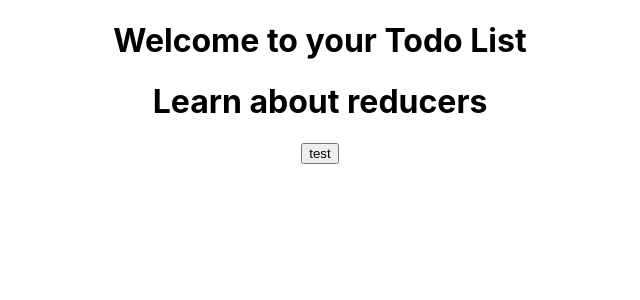
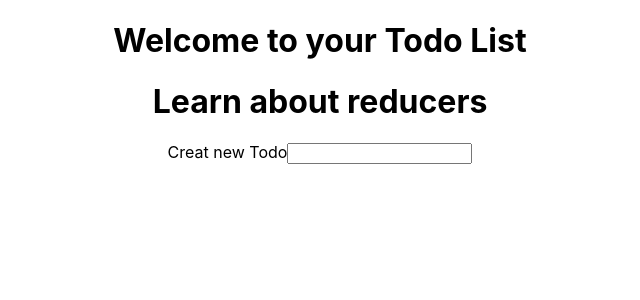
Before and after one commit to bloominstituteoftechnology/reducer-todo, a React (Create React App) app in the folder to-do/: page / in a window 1280 px wide. Shown: the top 300 px of the page, without its empty margins (320-960 px from the left). Built offline with nearby package versions, Linux system fonts and the light colour scheme.

Commit message:
Rendered TodoForm thinking about using map to give funcitionality

```diff
--- a/to-do/src/App.js
+++ b/to-do/src/App.js
@@ -1,5 +1,6 @@
 import React, {useReducer} from 'react';
 import Todo from './Components/Todo';
+import TodoForm from './Components/TodoForm';
 import {state, reducer} from './reducers/todoReducers';
 import './App.css';
 
@@ -10,7 +11,9 @@ function App() {
   return (
     <div className="App">
       <h1>Welcome to your Todo List</h1>
+
       <Todo state={state}/>
+      <TodoForm />
     </div>
   );
 }
--- a/to-do/src/Components/Todo.js
+++ b/to-do/src/Components/Todo.js
@@ -6,7 +6,7 @@ const Todo = (props) => {
     return (
         <div>
             <h1>{state.item}</h1>
-            <button onClick>test</button>
+
         </div>
     )
 }
```
